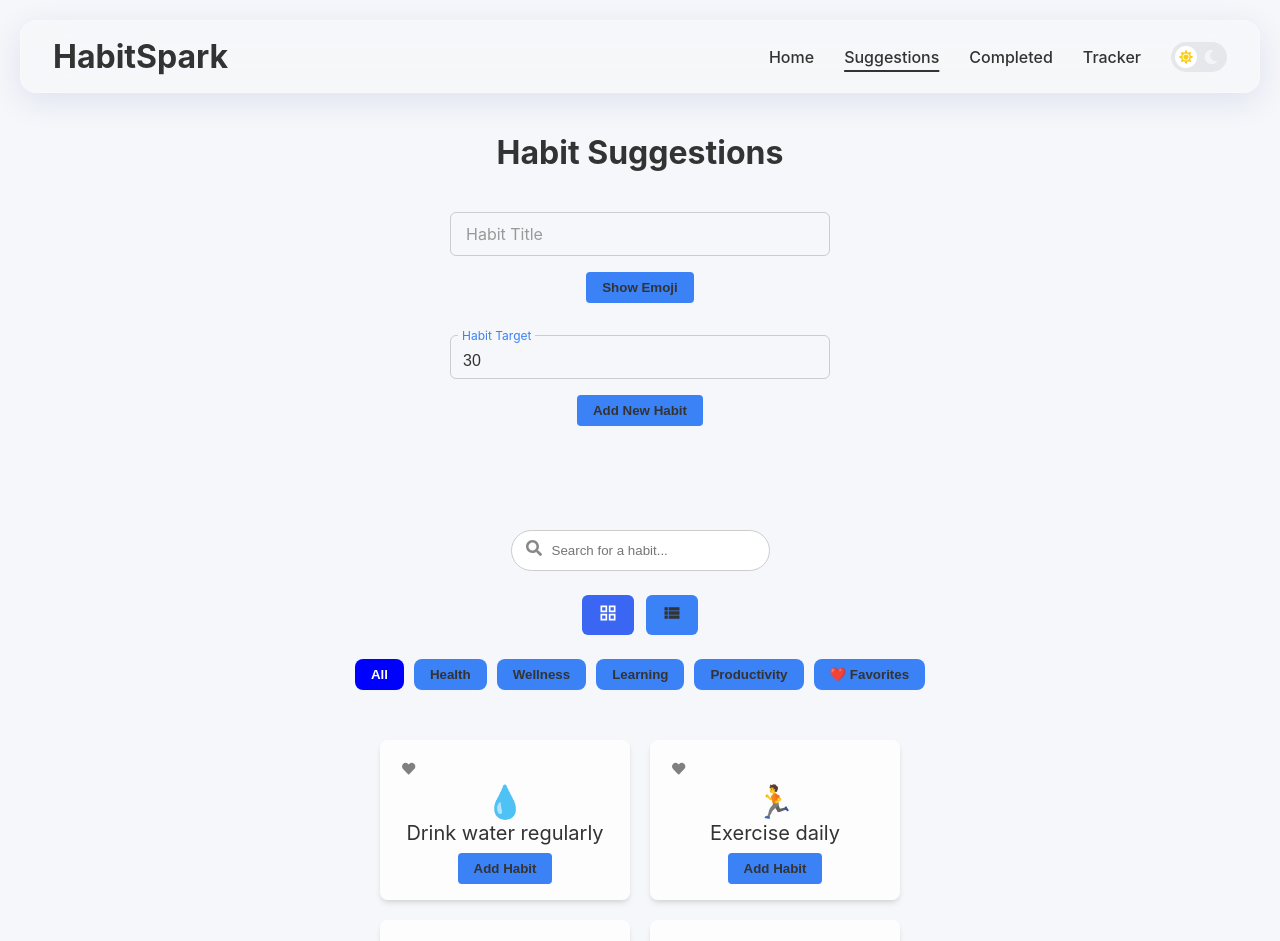
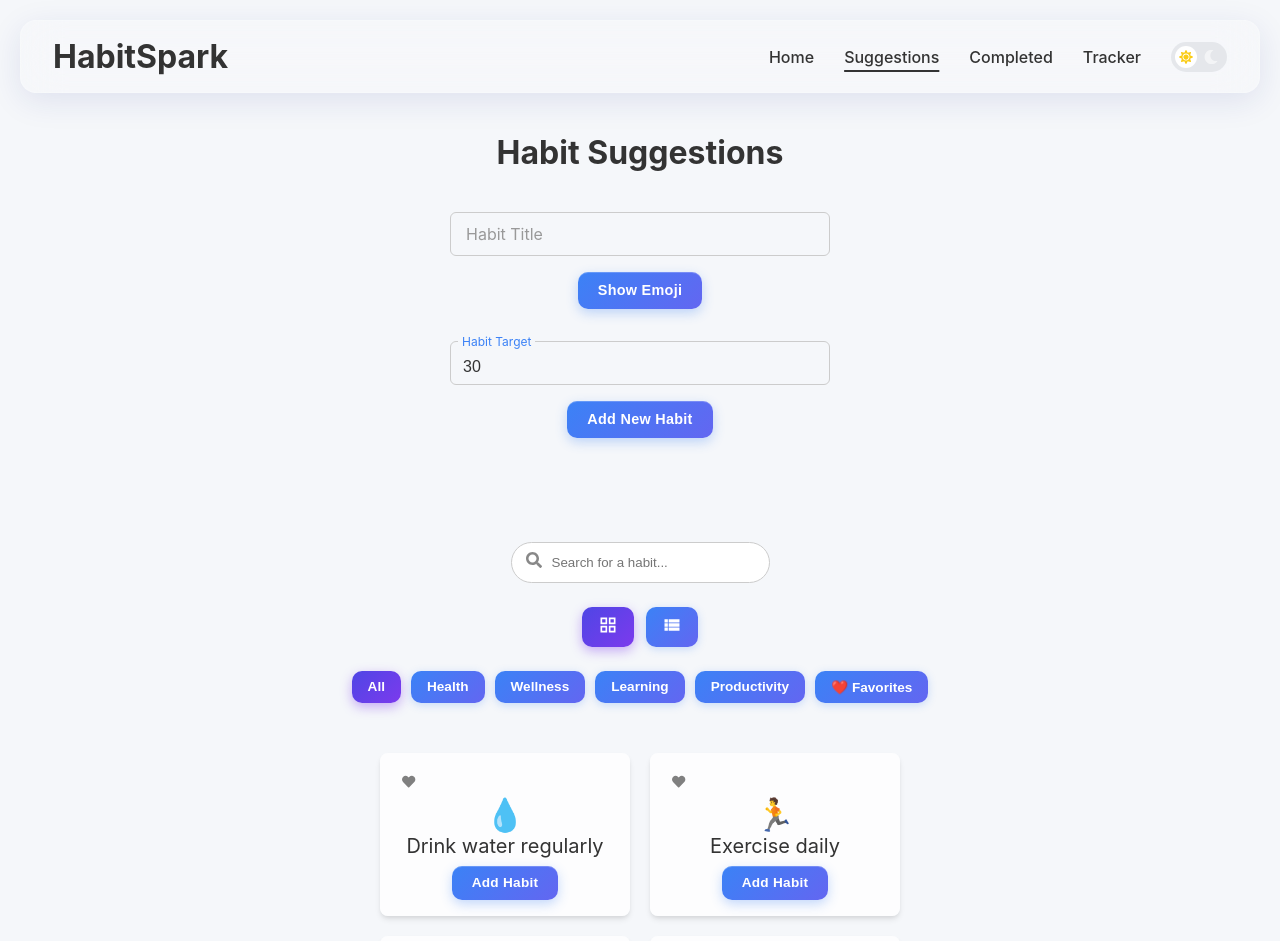
Before and after one commit to Triumphant307/habit-spark-2.0, a Next.js app: page /suggestion in a window 1280 px wide. Shown: the top 941 px of the page. Built offline with nearby package versions, Linux system fonts and the light colour scheme.

Commit message:
style: upgrade buttons with gradient, shine animation, and modern hover effects

```diff
--- a/app/Styles/Suggestion/SuggestionForm.module.css
+++ b/app/Styles/Suggestion/SuggestionForm.module.css
@@ -51,18 +51,55 @@
 .btn {
   position: relative;
   overflow: hidden;
-  padding: 0.5rem 1rem;
-  background-color: var(--btn-primary-bg);
-  color: var(--text-primary);
+  padding: 0.65rem 1.25rem;
+  background: linear-gradient(135deg, var(--btn-primary-bg) 0%, #6366f1 100%);
+  color: #fff;
   border: none;
-  border-radius: 4px;
+  border-radius: 10px;
   cursor: pointer;
-  font-weight: bold;
-  transition: background-color 0.3s ease;
+  font-weight: 600;
+  font-size: 0.9rem;
+  letter-spacing: 0.02em;
+  transition: all 0.3s cubic-bezier(0.4, 0, 0.2, 1);
+  box-shadow:
+    0 4px 12px rgba(59, 130, 246, 0.3),
+    inset 0 1px 0 rgba(255, 255, 255, 0.2);
+}
+
+.btn::before {
+  content: "";
+  position: absolute;
+  top: 0;
+  left: -100%;
+  width: 100%;
+  height: 100%;
+  background: linear-gradient(
+    90deg,
+    transparent,
+    rgba(255, 255, 255, 0.3),
+    transparent
+  );
+  transition: left 0.5s ease;
 }
 
 .btn:hover {
-  background-color: var(--btn-primary-hover-bg);
+  transform: translateY(-2px) scale(1.02);
+  box-shadow:
+    0 8px 20px rgba(59, 130, 246, 0.4),
+    inset 0 1px 0 rgba(255, 255, 255, 0.2);
+}
+
+.btn:hover::before {
+  left: 100%;
+}
+
+.btn:active {
+  transform: translateY(0) scale(0.98);
+}
+
+.btn:focus-visible {
+  outline: none;
+  box-shadow: var(--box-shadow-focus);
 }
 
 .error {
--- a/app/Styles/Suggestion/suggestionCard.module.css
+++ b/app/Styles/Suggestion/suggestionCard.module.css
@@ -29,25 +29,67 @@
 .btn {
   position: relative;
   overflow: hidden;
-  padding: 0.5rem 1rem;
-  background-color: var(--btn-primary-bg);
-  color: var(--text-primary);
+  padding: 0.6rem 1.2rem;
+  background: linear-gradient(135deg, var(--btn-primary-bg) 0%, #6366f1 100%);
+  color: #fff;
   border: none;
-  border-radius: 4px;
+  border-radius: 10px;
   cursor: pointer;
-  font-weight: bold;
-  transition: background-color 0.3s ease;
+  font-weight: 600;
+  font-size: 0.85rem;
+  letter-spacing: 0.02em;
+  transition: all 0.3s cubic-bezier(0.4, 0, 0.2, 1);
+  box-shadow:
+    0 4px 12px rgba(59, 130, 246, 0.3),
+    inset 0 1px 0 rgba(255, 255, 255, 0.2);
+}
+
+.btn::before {
+  content: "";
+  position: absolute;
+  top: 0;
+  left: -100%;
+  width: 100%;
+  height: 100%;
+  background: linear-gradient(
+    90deg,
+    transparent,
+    rgba(255, 255, 255, 0.3),
+    transparent
+  );
+  transition: left 0.5s ease;
 }
 
 .btn:disabled {
-  background-color: #9ca3af;
+  background: #9ca3af;
   cursor: not-allowed;
   opacity: 0.6;
   pointer-events: none;
+  box-shadow: none;
 }
 
 .btn:disabled:hover {
-  background-color: none;
+  transform: none;
+}
+
+.btn:hover {
+  transform: translateY(-2px) scale(1.02);
+  box-shadow:
+    0 8px 20px rgba(59, 130, 246, 0.4),
+    inset 0 1px 0 rgba(255, 255, 255, 0.2);
+}
+
+.btn:hover::before {
+  left: 100%;
+}
+
+.btn:active {
+  transform: translateY(0) scale(0.98);
+}
+
+.btn:focus-visible {
+  outline: none;
+  box-shadow: var(--box-shadow-focus);
 }
 
 .filterButtons {
@@ -59,27 +101,32 @@
 }
 
 .filterButtons button {
-  padding: 8px 16px;
+  position: relative;
+  overflow: hidden;
+  padding: 0.5rem 1rem;
   border: none;
-  border-radius: 8px;
+  border-radius: 10px;
   cursor: pointer;
-  color: var(--text-primary);
-  font-weight: bold;
-  background-color: var(--btn-primary-bg);
-  transition: 0.3s ease-in-out;
+  color: #fff;
+  font-weight: 600;
+  font-size: 0.85rem;
+  background: linear-gradient(135deg, var(--btn-primary-bg) 0%, #6366f1 100%);
+  transition: all 0.3s cubic-bezier(0.4, 0, 0.2, 1);
+  box-shadow: 0 2px 8px rgba(59, 130, 246, 0.25);
 }
 
 .filterButtons button:hover {
-  background-color: var(--btn-primary-hover-bg);
+  transform: translateY(-2px);
+  box-shadow: 0 6px 16px rgba(59, 130, 246, 0.35);
+}
+
+.filterButtons button:active {
+  transform: translateY(0) scale(0.98);
 }
 
 .filterButtons .active {
-  background-color: blue;
-  color: #fff;
-}
-
-.btn:hover {
-  background-color: var(--btn-primary-hover-bg);
+  background: linear-gradient(135deg, #4f46e5 0%, #7c3aed 100%);
+  box-shadow: 0 4px 12px rgba(124, 58, 237, 0.4);
 }
 
 .icon {
@@ -118,7 +165,9 @@
   justify-content: center;
   padding: 0.4rem;
   border-radius: 50%;
-  transition: background 0.2s, box-shadow 0.2s;
+  transition:
+    background 0.2s,
+    box-shadow 0.2s;
   box-shadow: none;
 }
 
@@ -158,23 +207,31 @@
 }
 
 .viewToggle button {
-  background: var(--btn-primary-bg);
-  color: var(--text-primary);
+  position: relative;
+  overflow: hidden;
+  background: linear-gradient(135deg, var(--btn-primary-bg) 0%, #6366f1 100%);
+  color: #fff;
   border: none;
-  border-radius: 6px;
+  border-radius: 10px;
   padding: 0.5rem 1rem;
   font-size: 1rem;
   cursor: pointer;
-  transition: background 0.2s, color 0.2s;
+  transition: all 0.3s cubic-bezier(0.4, 0, 0.2, 1);
+  box-shadow: 0 2px 8px rgba(59, 130, 246, 0.25);
 }
 
 .viewToggle button.active {
-  background: var(--btn-primary-hover-bg);
-  color: #fff;
+  background: linear-gradient(135deg, #4f46e5 0%, #7c3aed 100%);
+  box-shadow: 0 4px 12px rgba(124, 58, 237, 0.4);
 }
 
 .viewToggle button:hover:not(.active) {
-  background: var(--btn-primary-hover-bg);
+  transform: translateY(-2px);
+  box-shadow: 0 6px 16px rgba(59, 130, 246, 0.35);
+}
+
+.viewToggle button:active {
+  transform: translateY(0) scale(0.98);
 }
 
 @media (max-width: 600px) {
--- a/app/Styles/Tracker/EditDialog.module.css
+++ b/app/Styles/Tracker/EditDialog.module.css
@@ -76,35 +76,80 @@
 }
 
 .dialogAction button {
+  position: relative;
+  overflow: hidden;
   border: none;
   border-radius: 10px;
-  padding: 10px 15px;
-  color: white;
-  background-color: var(--btn-primary-bg);
+  padding: 0.65rem 1.25rem;
+  color: #fff;
+  background: linear-gradient(135deg, var(--btn-primary-bg) 0%, #6366f1 100%);
+  font-weight: 600;
+  font-size: 0.9rem;
+  cursor: pointer;
+  transition: all 0.3s cubic-bezier(0.4, 0, 0.2, 1);
+  box-shadow:
+    0 4px 12px rgba(59, 130, 246, 0.3),
+    inset 0 1px 0 rgba(255, 255, 255, 0.2);
+}
+
+.dialogAction button::before {
+  content: "";
+  position: absolute;
+  top: 0;
+  left: -100%;
+  width: 100%;
+  height: 100%;
+  background: linear-gradient(
+    90deg,
+    transparent,
+    rgba(255, 255, 255, 0.3),
+    transparent
+  );
+  transition: left 0.5s ease;
 }
 
 .dialogAction button:hover {
-  background-color: var(--btn-primary-hover-bg);
-  transform: scale(1.02);
+  transform: translateY(-2px) scale(1.02);
+  box-shadow:
+    0 8px 20px rgba(59, 130, 246, 0.4),
+    inset 0 1px 0 rgba(255, 255, 255, 0.2);
 }
 
-.dialogAction button,
+.dialogAction button:hover::before {
+  left: 100%;
+}
+
+.dialogAction button:active {
+  transform: translateY(0) scale(0.98);
+}
+
+.dialogAction button:focus-visible {
+  outline: none;
+  box-shadow: var(--box-shadow-focus);
+}
+
 .btn {
   position: relative;
   overflow: hidden;
-  padding: 0.5rem 1rem;
-  background-color: var(--btn-primary-bg);
-  color: white;
+  padding: 0.65rem 1.25rem;
+  background: linear-gradient(135deg, var(--btn-primary-bg) 0%, #6366f1 100%);
+  color: #fff;
   border: none;
-  border-radius: 4px;
+  border-radius: 10px;
   cursor: pointer;
-  font-weight: bold;
-  transition: background-color 0.3s ease;
+  font-weight: 600;
+  font-size: 0.9rem;
+  transition: all 0.3s cubic-bezier(0.4, 0, 0.2, 1);
+  box-shadow:
+    0 4px 12px rgba(59, 130, 246, 0.3),
+    inset 0 1px 0 rgba(255, 255, 255, 0.2);
 }
 
 .btn:hover {
-  background-color: var(--btn-primary-hover-bg);
-  transform: scale(1.02);
+  transform: translateY(-2px) scale(1.02);
+  box-shadow:
+    0 8px 20px rgba(59, 130, 246, 0.4),
+    inset 0 1px 0 rgba(255, 255, 255, 0.2);
 }
 
 .pickerWrapper {
```
Also changed, not shown: app/Styles/Home/Home.module.css (+43 -8 lines).
